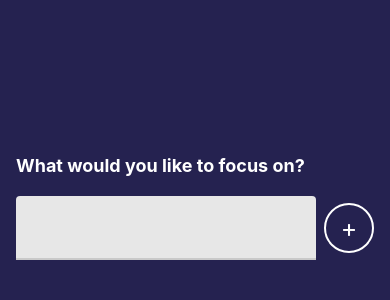
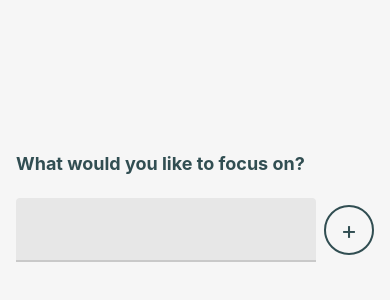
Before and after one commit to n3rdkid/rn-focus-time, a React Native app: screen / in a window 390 px wide. Shown: the part 12-312 px from the top of the page. Built offline with nearby package versions, Linux system fonts and the light colour scheme.

Commit message:
refactor : refactor themes color and sizing

```diff
--- a/App.js
+++ b/App.js
@@ -3,13 +3,16 @@ import React,{useState} from 'react';
 import { StyleSheet, Text, View } from 'react-native';
 
 import {Focus} from "./src/features/focus"
-
+import {colors} from "./src/utils/colors"
 export default function App() {
-  // const [focusSubject,setFocusSubjet]=useState(null);
+  const [focusSubject ,setFocusSubject]=useState();
 
   return (
     <View style={styles.container}>
-      <Focus/>
+     {focusSubject ?
+     <Text>Timer</Text>:
+      <Focus addSubject={setFocusSubject}/>
+     }
     </View>
   );
 }
@@ -17,6 +20,6 @@ export default function App() {
 const styles = StyleSheet.create({
   container: {
     flex:1,
-    backgroundColor: '#252250',
+    backgroundColor:colors.secondary,
   },
 });
--- a/src/components/RoundedButton/index.js
+++ b/src/components/RoundedButton/index.js
@@ -1,5 +1,6 @@
 import React from "react";
 import {TouchableOpacity,Text,StyleSheet, TextInput} from "react-native";
+import { colors } from "../../utils/colors";
 
 export const RoundedButton=({
     style={},
@@ -7,7 +8,7 @@ export const RoundedButton=({
     size=125,
     ...props
 })=>{
-    return <TouchableOpacity style={[styles(size).radius,style]}>
+    return <TouchableOpacity style={[styles(size).radius,style]} onPress={props.onPress}>
         <Text style={[styles(size).text
         ]}>{props.title}</Text>
     </TouchableOpacity>
@@ -20,10 +21,10 @@ const styles =(size)=> StyleSheet.create({
         alignItems:'center',
         alignItems: 'center',
         justifyContent: "center",
-        borderColor:"#fff",
+        borderColor:colors.black,
         borderWidth:2,
      },
-     text:{color:"#fff",
+     text:{color:colors.black,
      fontSize:size/2,
 
    }
--- a/src/features/focus/index.js
+++ b/src/features/focus/index.js
@@ -1,17 +1,18 @@
-import { StatusBar } from 'expo-status-bar';
-import React from 'react';
+import React, { useState } from 'react';
 import { StyleSheet, Text, View } from 'react-native';
-import {TextInput} from "react-native-paper";
+import {TextInput, ThemeProvider} from "react-native-paper";
 import {RoundedButton} from "../../components/RoundedButton"
-export const Focus = ()=> {
-
+import { colors } from '../../utils/colors';
+import {fontSizes,spacing} from "../../utils/sizes"
+export const Focus = ({addSubject})=> {
+  const [subjectText,setSubjectText] =useState();
   return (
     <View style={styles.container}>
       <View style={styles.titleContainer}>
         <Text style={styles.title}>What would you like to focus on?</Text>
         <View style={styles.inputContainer}>
-          <TextInput style={{flex:1}}></TextInput>
-          <RoundedButton style={{marginLeft:8}} size={50} title="+"/>
+          <TextInput style={{flex:1,borderColor:colors.primary}} onSubmitEditing={({nativeEvent})=>setSubjectText(nativeEvent.text)}></TextInput>
+          <RoundedButton onPress={()=>addSubject(subjectText)} style={{marginLeft:spacing.sm}} size={50} title="+"/>
         </View>
       </View>
     </View>
@@ -24,18 +25,17 @@ const styles = StyleSheet.create({
   },
   titleContainer:{
     flex:0.5,
-    padding:16,
+    padding:spacing.md,
     justifyContent:"center",
   },
   title:{
-    color:"white",
-    fontSize:18,
+    color:colors.black,
+    fontSize:fontSizes.lg,
     fontWeight:"bold"
   },
   inputContainer:{
-    paddingTop:20,
+    paddingTop:spacing.lg,
     flexDirection:"row",
     alignItems:"center"
-
   }
 });
--- /dev/null
+++ b/src/utils/colors.js
@@ -0,0 +1,6 @@
+export const colors = {
+    primary:"#f2a154",
+    secondary:"#f6f6f6",
+    black:"#314e52",
+    white:"#ffffff"
+}
--- /dev/null
+++ b/src/utils/sizes.js
@@ -0,0 +1,16 @@
+export const fontSizes={
+    sm:14,
+    md:16,
+    lg:18,
+    xl:24,
+    xxxl:40,
+    xxxxl:64
+}
+export const spacing={
+    sm:8,
+    md:16,
+    lg:24,
+    xl:32,
+    xxxl:40,
+    xxxxl:64
+}
```
